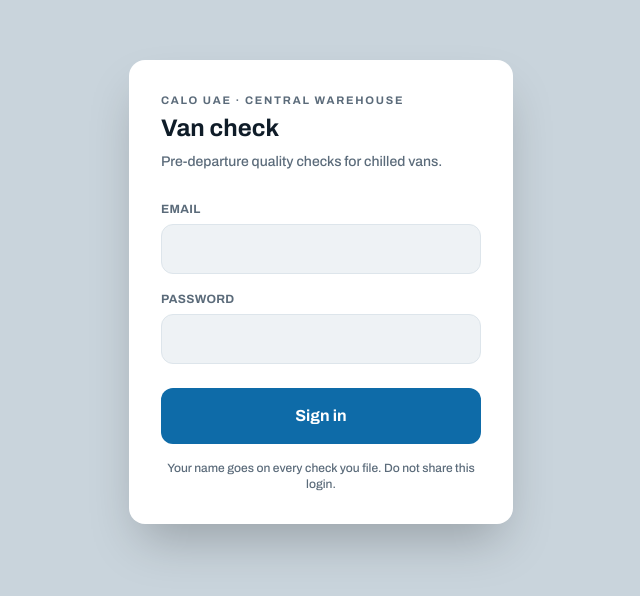
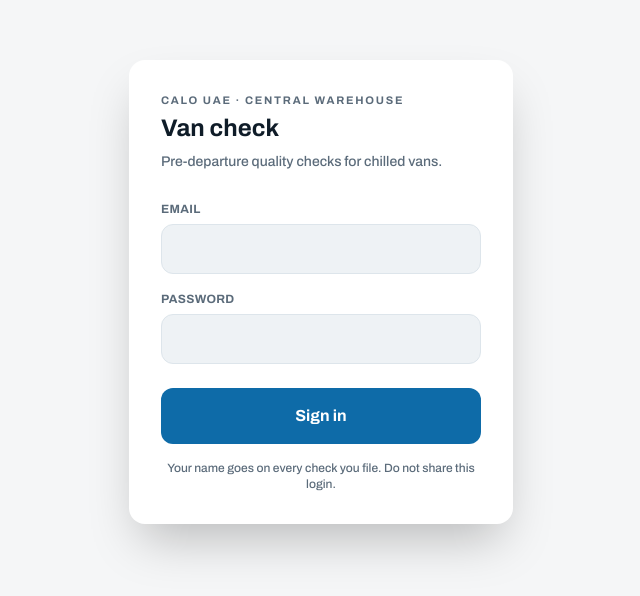
Before and after one commit to millikkal-sudo/Logistics-Inspection-App, a Next.js app: page /login in a window 1280 px wide. Shown: the part 108-704 px from the top of the page, without its empty margins (319-959 px from the left). Built offline with nearby package versions, Linux system fonts and the light colour scheme.

Commit message:
Add design tokens and update global styles

```diff
--- a/src/app/globals.css
+++ b/src/app/globals.css
@@ -2,11 +2,98 @@
 @tailwind components;
 @tailwind utilities;
 
+/* ==========================================================================
+   CALO HEALTHY UI — DESIGN TOKENS
+   Mirrors the Healthy UI Figma library, (c) CALO 2025, v1.0.0.
+   Single source of truth. Never hardcode a hex value in a component; use the
+   semantic tokens below, exposed through Tailwind in tailwind.config.ts.
+   ========================================================================== */
+
+:root {
+  /* --- Primitives: brand ramp. brand-50 is the hero green. --- */
+  --brand-90: #114B34;
+  --brand-80: #166144;
+  --brand-70: #1C7E57;
+  --brand-60: #24A170;
+  --brand-50: #28B17B;
+  --brand-40: #53C195;
+  --brand-30: #6FCBA7;
+  --brand-20: #9CDBC2;
+  --brand-10: #BCE7D6;
+  --brand-5:  #EAF7F2;
+
+  /* --- Primitives: base ramp --- */
+  --base-100: #000000;
+  --base-90:  #191C1F;
+  --base-80:  #343B42;
+  --base-70:  #697886;
+  --base-60:  #818F9C;
+  --base-50:  #BDC4CB;
+  --base-40:  #DDE0E4;
+  --base-30:  #EBEDEF;
+  --base-20:  #F5F6F7;
+  --base-10:  #F9FAFB;
+  --base-0:   #FFFFFF;
+
+  /* --- Primitives: system --- */
+  --system-error-3:   #E35044;
+  --system-error-2:   #E45A4E;
+  --system-error-1:   #FEF3F2;
+  --system-warning-3: #DC6803;
+  --system-warning-2: #F79009;
+  --system-warning-1: #FFFAEB;
+  --system-success-3: #24A170;
+  --system-success-2: #28B17B;
+  --system-success-1: #EAF7F2;
+
+  /* --- Semantic: content --- */
+  --content-primary:   var(--base-80);
+  --content-secondary: var(--base-70);
+  --content-tertiary:  var(--base-50);
+  --content-contrast:  var(--base-90);
+  --content-invert:    var(--base-0);
+  --content-link:      var(--brand-60);
+
+  /* --- Semantic: surfaces --- */
+  --background-white:    var(--base-10);
+  --background-elevated: var(--base-20);
+  --fill-white:          var(--base-0);
+  --fill-brand-bold:     var(--brand-90);
+  --fill-brand-regular:  var(--brand-60);
+  --fill-brand-light:    var(--brand-5);
+  --fill-disabled:       var(--base-40);
+  --fill-error-strong:   var(--system-error-3);
+  --fill-error-weak:     var(--system-error-1);
+  --fill-warning-strong: var(--system-warning-3);
+  --fill-warning-weak:   var(--system-warning-1);
+  --fill-success-strong: var(--system-success-3);
+  --fill-success-weak:   var(--system-success-1);
+
+  /* --- Semantic: border --- */
+  --border-default: var(--base-40);
+  --border-brand:   var(--brand-60);
+  --border-error:   var(--system-error-3);
+
+  /* --- Radius --- */
+  --radius-sm: 8px;
+  --radius-md: 12px;
+  --radius-lg: 20px;
+
+  /* --- Elevation --- */
+  --elevation-1: 0 1px 2px rgba(25, 28, 31, 0.06), 0 1px 3px rgba(25, 28, 31, 0.08);
+  --elevation-2: 0 4px 8px rgba(25, 28, 31, 0.06), 0 2px 4px rgba(25, 28, 31, 0.06);
+  --elevation-3: 0 12px 24px rgba(25, 28, 31, 0.10), 0 4px 8px rgba(25, 28, 31, 0.06);
+}
+
 html,
 body {
-  background: #c9d4dc;
+  background: var(--background-elevated);
+  color: var(--content-primary);
   -webkit-tap-highlight-color: transparent;
 }
+
+/* Healthy Sans is proprietary and will not be present on a supervisor's
+   phone. Inter is the documented fallback and renders on brand adjacent. */
 
 @media (prefers-reduced-motion: reduce) {
   *,
```
